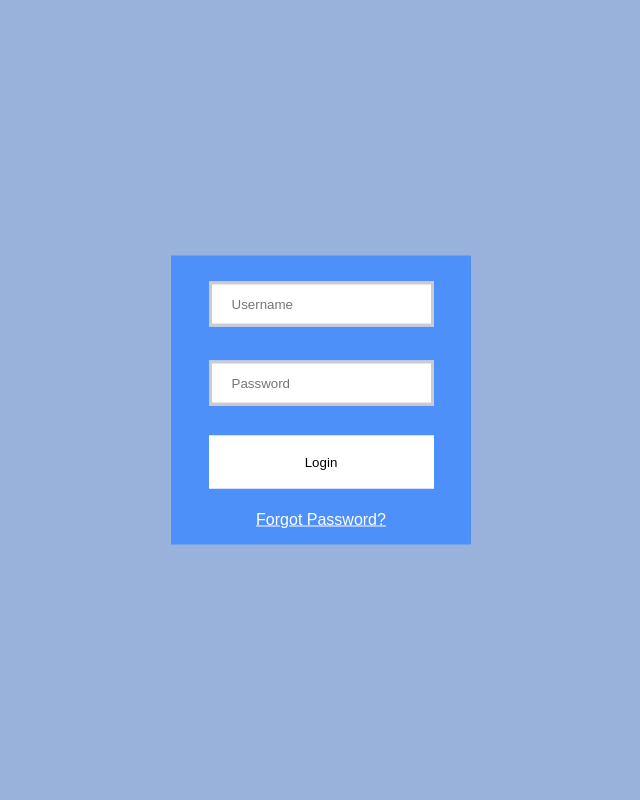
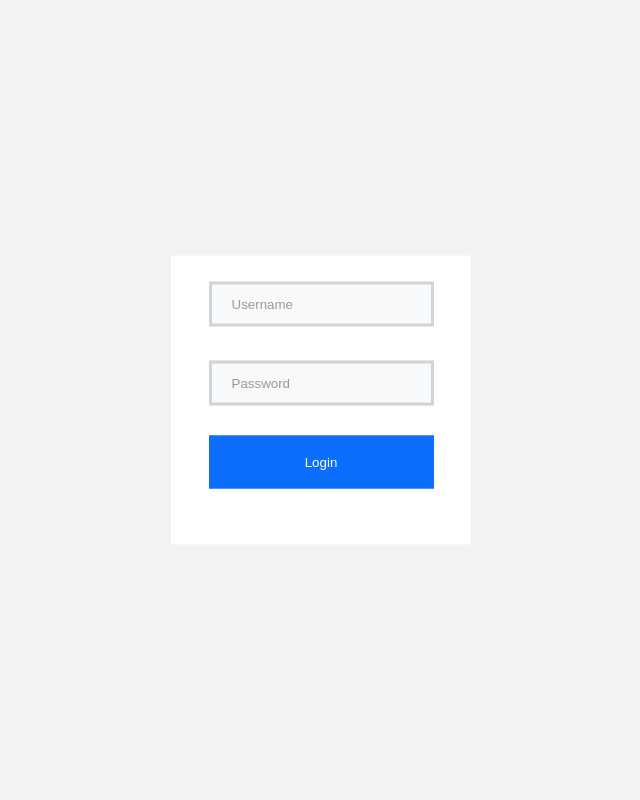
Before and after one commit to Codaea/Academic-Enichment-Systems, a Flask app: page /login in a window 1280 px wide. Shown: the whole page, without its empty margins (319-959 px from the left). Run offline with Flask 3, Linux system fonts and the light colour scheme.

Commit message:
Updating Front End CSS to look nicer

```diff
--- a/static/css/login.css
+++ b/static/css/login.css
@@ -1,29 +1,28 @@
-body{
-    background-color: #98b2dc;
+body {
+    background-color: #F2F2F2; /* Light gray background */
 }
-*{
+
+* {
     font-family: Arial, Helvetica, sans-serif;
 }
-.formcontainer{
 
+.formcontainer {
     margin: ;
     position: absolute;
     top: 50%;
     left: 50%;
     -ms-transform: translate(-50%, -50%);
     transform: translate(-50%, -50%);
-
     text-align: center;
     width: 300px;
-
-    background-color: #4e90fa;
-
+    background-color: #FFFFFF; /* White background for the form container */
 }
 
-input[type=button], input[type=submit]{
-    background-color: white;
-    border: 3px solid #ffffff;
-    color: black;
+input[type=button],
+input[type=submit] {
+    border: 3px solid #0D6EFD; /* Primary blue border color */
+    background-color: #0D6EFD; /* Primary blue background color */
+    color: white; /* Text color for buttons */
     padding: 16px 32px;
     text-decoration: none;
     margin: 4px 2px;
@@ -32,28 +31,32 @@ input[type=button], input[type=submit]{
     transition: 0.5s;
 }
 
-input[type=submit]:hover{
+input[type=submit]:hover {
     cursor: pointer;
-    border: 3px solid #6a6a6a;
+    background-color: #0A58CA; /* Darker shade of blue for hover state */
 }
 
-.text{
+.text {
+    background-color: #F8F9FA; /* Light gray background for input fields */
+    color: #333333; /* Text color for input fields */
     width: 75%;
     padding: 12px 20px;
     margin: 8px 0;
     box-sizing: border-box;
-    border: 3px solid #ccc;
     -webkit-transition: 0.5s;
     transition: 0.5s;
     outline: none;
-  }
+    border: 3px solid #CED4DA; /* Light gray border color */
+}
 
-  .text:focus {
-    border: 3px solid #6a6a6a;
-  }
+.text:focus {
+    background-color: #D0E2FF; /* Light blue background color when input field is focused */
+}
 
-#fp{
+.text::placeholder {
+    color: #999999; /* Light gray color for placeholder text */
+}
 
-    color:white;
-
+#fp {
+    color: white;
 }
```
Also changed, not shown: static/css/erequest.css (+12 -29 lines).
